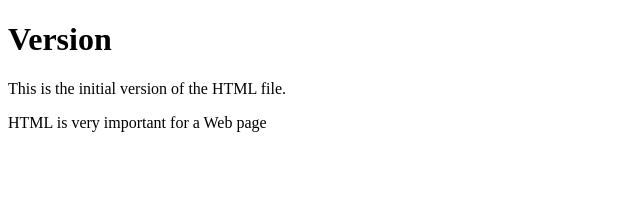
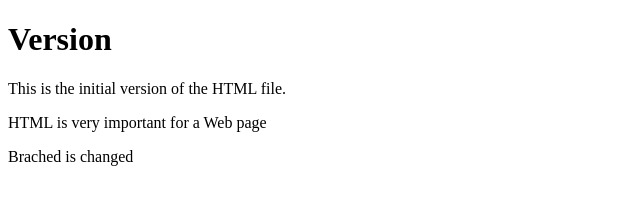
Before and after one commit to Surya-reddy-s/New-repo, a plain HTML site: page index.html in a window 1280 px wide. Shown: the whole page, without its empty margins (0-640 px from the left). Drawn offline with Linux system fonts and the light colour scheme.

Commit message:
Changes Made

```diff
--- a/index.html
+++ b/index.html
@@ -7,5 +7,6 @@
     <h1> Version</h1>
     <p>This is the initial version of the HTML file.</p>
     <p>HTML is very important for a Web page</p>
+    <p>Brached is changed</p>
 </body>
 </html>
```
